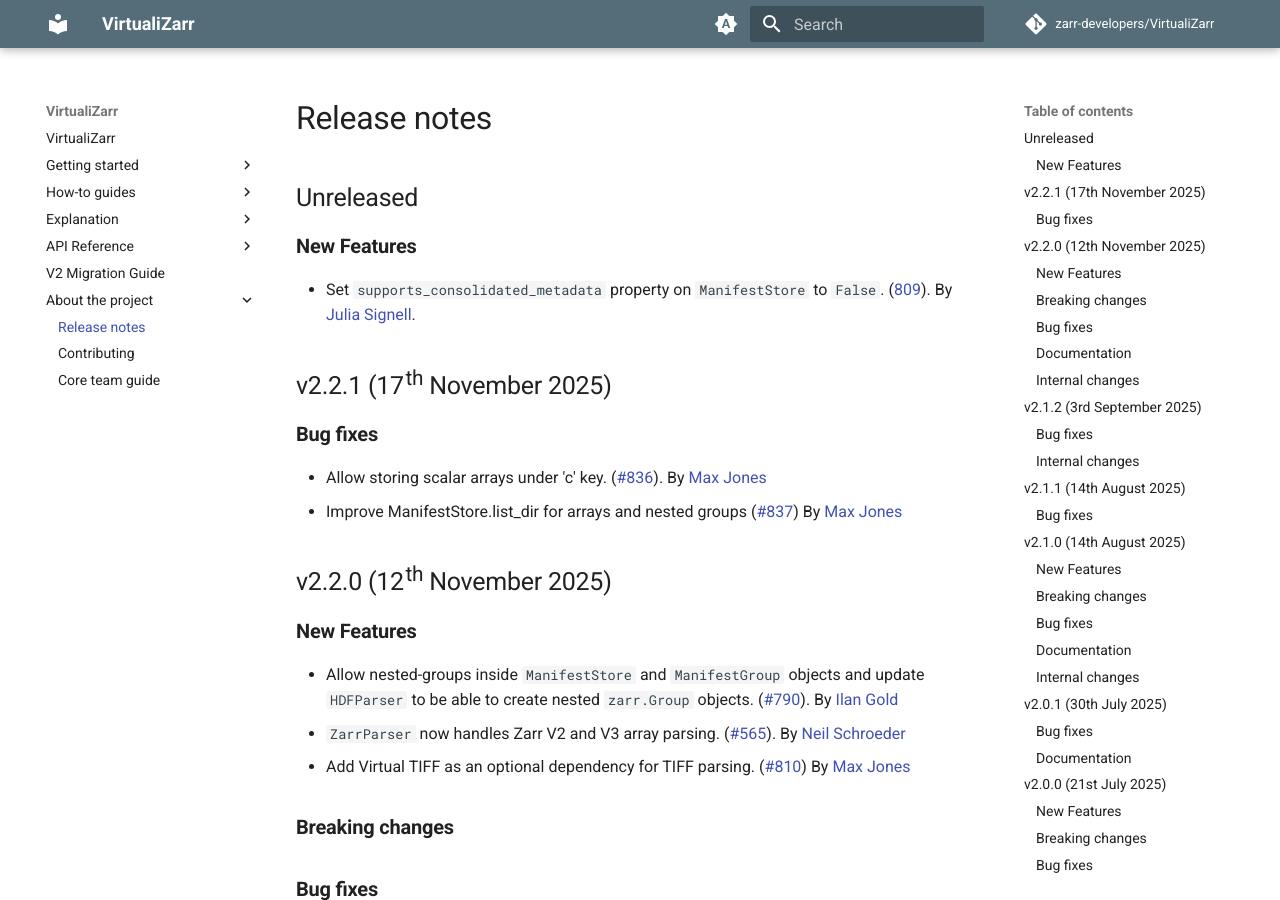
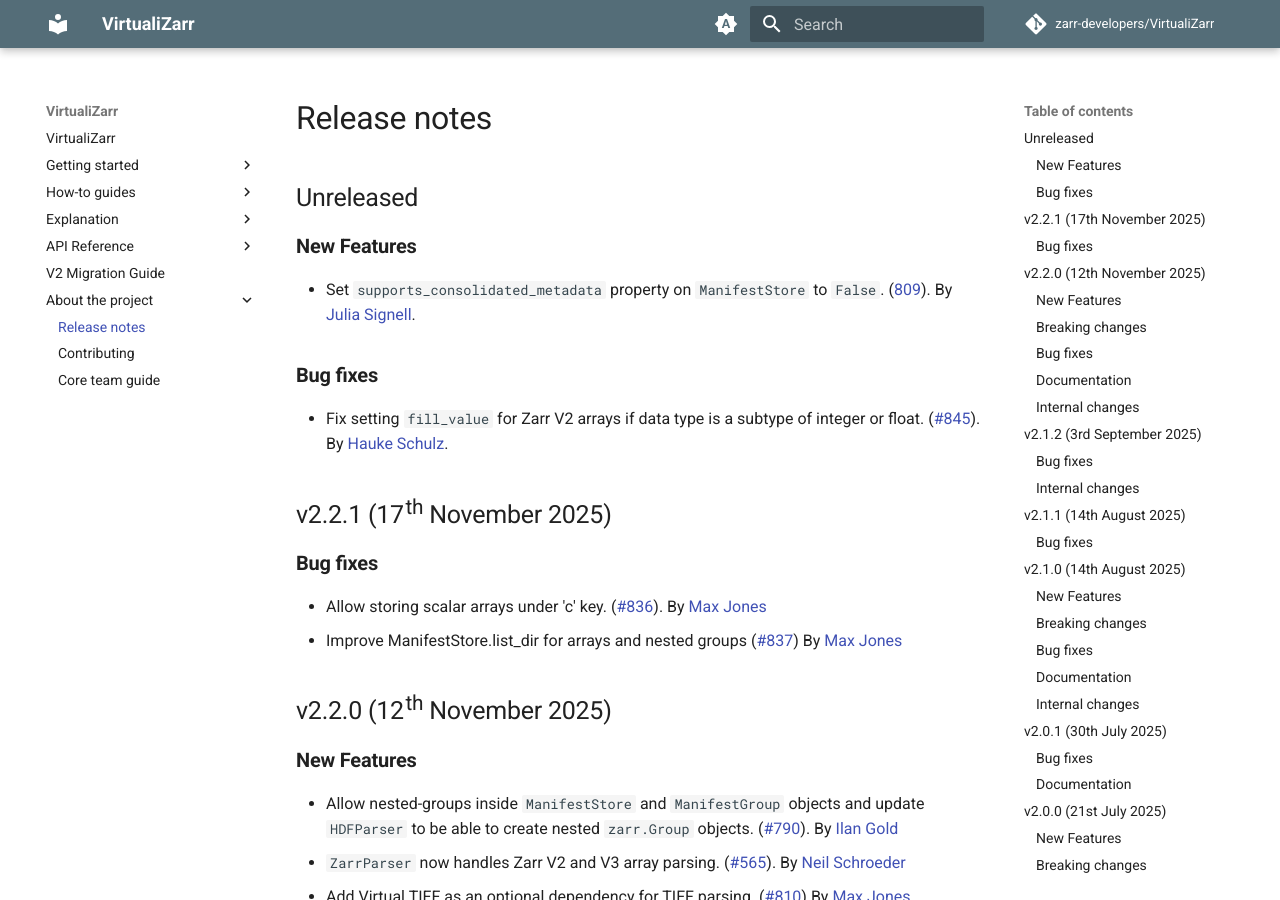
Before and after one commit to zarr-developers/VirtualiZarr, an MkDocs documentation site: the page built from docs/releases.md, in a window 1280 px wide and 900 px high. Built offline with MkDocs 1.6.1 and Material for MkDocs 9.7.7, drawn with Linux system fonts in a browser that asks for light colours; comment, search, counter and statistics services are not loaded; the version menu is left out.

Commit message:
add documentation

```diff
--- a/docs/releases.md
+++ b/docs/releases.md
@@ -7,6 +7,12 @@
 - Set `supports_consolidated_metadata` property on `ManifestStore` to `False`.
   ([809](https://github.com/zarr-developers/VirtualiZarr/pull/809)).
   By [Julia Signell](https://github.com/jsignell).
+
+### Bug fixes
+
+- Fix setting `fill_value` for Zarr V2 arrays if data type is a subtype of integer or float.
+  ([#845](https://github.com/zarr-developers/VirtualiZarr/pull/845)).
+  By [Hauke Schulz](https://github.com/observingClouds).
 
 ## v2.2.1 (17th November 2025)
 
```
